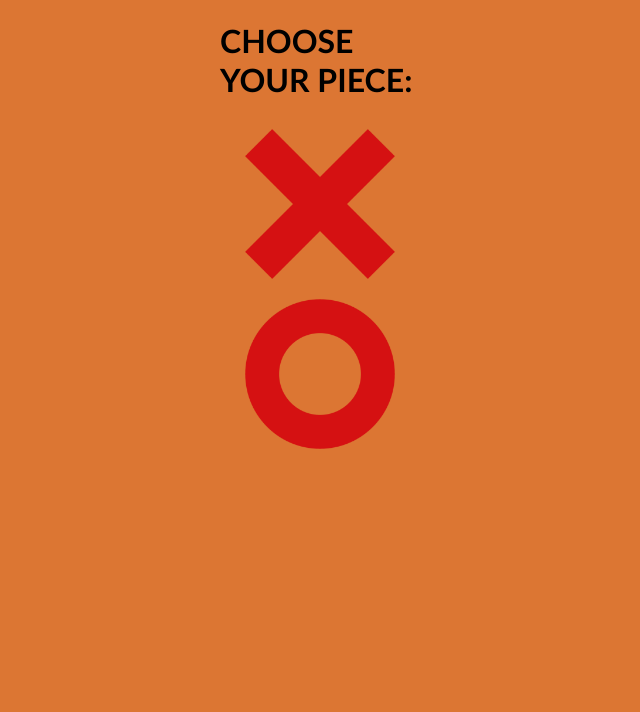
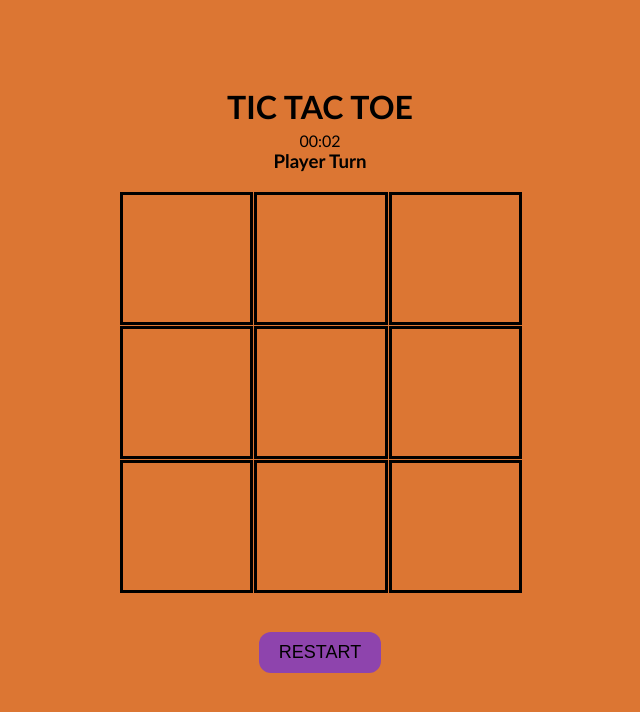
Before and after one commit to birbothedev/tictactoe-jsproject2, a plain HTML site: page index.html in a window 1280 px wide. Both pictures are taken after a click on the button "PLAYER V PLAYER". Shown: the whole page, without its empty margins (320-960 px from the left). Drawn offline with Linux system fonts and the light colour scheme.

Commit message:
finished project

```diff
--- a/index.html
+++ b/index.html
@@ -8,6 +8,7 @@
 </head>
 <body>
     <h1 id="title">TIC TAC TOE</h1>
+    <div id="timer">00:00</div>
 
     <h3 id="turnTitle"></h3>
     <div id="gameContainer">
@@ -20,11 +21,6 @@
         <div class="tiles" id="tile7"></div>
         <div class="tiles" id="tile8"></div>
         <div class="tiles" id="tile9"></div>
-    </div>
-    <div id="choiceOptions">
-        <h1>CHOOSE YOUR PIECE:</h1>
-        <img class="optionsImages" src="images/x.png" id="xImage" alt="x"/>
-        <img class="optionsImages" src="images/o.png" id="oImage" alt="o"/>
     </div>
     <div id="gameOptions">
         <h1>CHOOSE YOUR GAME:</h1>
--- a/scripts/scripts.js
+++ b/scripts/scripts.js
@@ -2,22 +2,26 @@ const title = document.getElementById('title');
 title.style.visibility = 'hidden';
 const gameContainer = document.getElementById('gameContainer');
 gameContainer.style.visibility = 'hidden';
-const choiceOptions = document.getElementById('choiceOptions');
-choiceOptions.style.visibility = 'hidden';
 const turnTitle = document.getElementById('turnTitle');
 const playAgainButton = document.getElementById('playAgain');
 playAgainButton.style.visibility = 'hidden';
 const restartButton = document.getElementById('restart');
 restartButton.style.visibility = 'hidden';
 const gameOptions = document.getElementById('gameOptions');
+const timer = document.getElementById('timer');
+timer.style.visibility = 'hidden';
 
 let isPlayerTurn = true;
 let playerChoice = "";
 let computerChoice = "";
+let playerTwoPiece = "";
 let gameFinished = false;
 let winner = "";
 let noWinner = false;
 let hasAWinner = false;
+let pVp = false;
+let elapsedTime = 0;
+let stopwatchInterval;
 
 initialize();
 
@@ -27,45 +31,84 @@ function initialize(){
     pVcButton.addEventListener('click', function(){
         gameOptions.style.visibility = 'hidden';
         choosePiece();
-        startGameComputer();
     });
     pVpButton.addEventListener('click', function(){
         gameOptions.style.visibility = 'hidden';
+        pVp = true;
         choosePiece();
     });
 
 }
 
 function choosePiece(){
-        choiceOptions.style.visibility = 'visible';
-        let oChoice = document.getElementById('oImage');
-        oChoice.addEventListener('click', function() {
+    let choosingPieces = Math.floor(Math.random() * 2);
+    if (choosingPieces == 1){
         playerChoice = "o";
         computerChoice = "x";
-            // startGame();
-        });
-        let xChoice = document.getElementById('xImage');
-        xChoice.addEventListener('click', function() {
+        playerTwoChoice = "x";
+        startGame();
+    } else {
         playerChoice = "x";
         computerChoice = "o";
-            // startGame();
-        });
+        playerTwoChoice = "o";
+        startGame();
+    }
 }
 
-function startGameComputer(){
+function startGame(){
     title.style.visibility = 'visible';
     gameContainer.style.visibility = 'visible';
-    choiceOptions.style.display = 'none';
     restartButton.style.visibility = 'visible';
-    turnTitle.textContent = "Player Turn";
+    timer.style.visibility = 'visible';
+    if (pVp){
+        startTimer();
+        playerTile();
+        playerTwoTile();
+    } else {
+        startTimer();
         playerTile();
         computerTile();
-    playAgain();
+    }
     restartButtonPress();
+}
+
+function startTimer() {
+    //start timer if not already running
+    if (!stopwatchInterval) {
+        stopwatchInterval = setInterval(() => {
+        elapsedTime++;
+
+        const minutes = Math.floor(elapsedTime / 60);
+        const seconds = elapsedTime % 60;
+
+        // format minutes
+        let formattedMinutes;
+        if (minutes < 10) {
+        formattedMinutes = '0' + minutes;
+        } else {
+        formattedMinutes = minutes;
+        }
+
+        // format seconds
+        let formattedSeconds;
+        if (seconds < 10) {
+        formattedSeconds = '0' + seconds;
+        } else {
+        formattedSeconds = seconds;
+        }
+        document.getElementById('timer').textContent = formattedMinutes + ':' + formattedSeconds;
+        }, 1000);
+    }
+}
+
+function stopTimer() {
+    clearInterval(stopwatchInterval);
+    stopwatchInterval = null;
 }
 
 function playerTile(){
     let playerTilePlacement = document.querySelectorAll('.tiles');
+    turnTitle.textContent = "Player Turn";
     playerTilePlacement.forEach(tile => {
         tile.addEventListener('click', function(){
             if (!tile.hasChildNodes() && isPlayerTurn && !gameFinished){
@@ -76,8 +119,17 @@ function playerTile(){
                 playerImage.id = playerChoice;
                 tile.appendChild(playerImage);
                 isPlayerTurn = false;
-                console.log("Computer turn!");
                 checkGameCompletion();
+                if (pVp){
+                    setTimeout(function () {
+                    if (!gameFinished) {
+                        turnTitle.textContent = "Player Two Turn";
+                    }
+                }, 200);
+                setTimeout(function(){
+                    playerTwoTile();
+                }, 1500);
+                } else {
                     setTimeout(function () {
                         if (!gameFinished) {
                             turnTitle.textContent = "Computer Turn";
@@ -86,6 +138,31 @@ function playerTile(){
                     setTimeout(function(){
                         computerTile();
                     }, 1500);
+                }
+            } else {
+                console.log("occupied");
+            }
+        });
+    });
+}
+
+//i know this is a lot of repeated code but i cant figure out how to combine these two functions lol
+function playerTwoTile(){
+    let playerTilePlacement = document.querySelectorAll('.tiles');
+    playerTilePlacement.forEach(tile => {
+        tile.addEventListener('click', function(){
+            if (!tile.hasChildNodes() && !isPlayerTurn && !gameFinished){
+                const playerTwoImage = document.createElement('img');
+                playerTwoImage.src = `images/${playerTwoChoice}.png`;
+                playerTwoImage.alt = `${playerTwoChoice} image`;
+                playerTwoImage.className = "imagesClass";
+                playerTwoImage.id = playerTwoChoice;
+                tile.appendChild(playerTwoImage);
+                isPlayerTurn = true;
+                checkGameCompletion();
+                setTimeout(function(){
+                    playerTile();
+                }, 300);
             } else {
                 console.log("occupied");
             }
@@ -108,13 +185,8 @@ function computerTile(){
         computerImage.id = computerChoice;
         randomEmptyTile.appendChild(computerImage);
         checkGameCompletion();
-        setTimeout(function () {
-            if (!gameFinished) {
-                turnTitle.textContent = "Player Turn";
-            }
-        }, 300);
-
         isPlayerTurn = true;
+        playerTile();
     }
 }
 
@@ -127,11 +199,14 @@ function checkGameCompletion(){
     let gameBoardArray = Array.from(gameBoard);
     let emptyArray = Array.from(gameBoard).filter(tile => !tile.hasChildNodes());
 
+    //decide who winner is
     const getTileID = (tile) => {
         if (tile.hasChildNodes()) {
             const id = tile.firstChild.id;
             if (id === playerChoice) {
                 winner = "Player";
+            } else if (id === playerTwoChoice) {
+                winner = "Player Two";
             } else {
                 winner = "Computer";
             }
@@ -193,6 +268,7 @@ function checkGameCompletion(){
 
 function gameOver(){
     console.log("Game over!");
+    stopTimer();
     playAgainButton.style.visibility = 'visible';
     restartButton.style.visibility = 'hidden';
     if (!noWinner){
--- a/styles.css
+++ b/styles.css
@@ -42,6 +42,7 @@ body {
     text-transform: capitalize;
     position: relative;
     text-align: center;
+    margin-bottom: 5px;
 }
 
 #gameContainer {
@@ -72,7 +73,7 @@ body {
     height: auto;
 }
 
-#choiceOptions, #gameOptions{
+#gameOptions{
     position: fixed;
     top: 30%;
     left: 50%;
@@ -85,20 +86,10 @@ body {
     justify-content: space-evenly;
 }
 
-.optionsImages {
-    display: flex;
-    flex-direction: row;
-    gap: 10px;
-}
-
 h1 {
     margin-bottom: 20px;
 }
 
-.optionsImages{
-    cursor: pointer;
-    width: 150px;
-    height: 150px;
-    margin: 10px;
-    display: inline-block;
+#timer {
+    left: 75%;
 }
```
Lines whose indentation alone changed are shown as unchanged.
